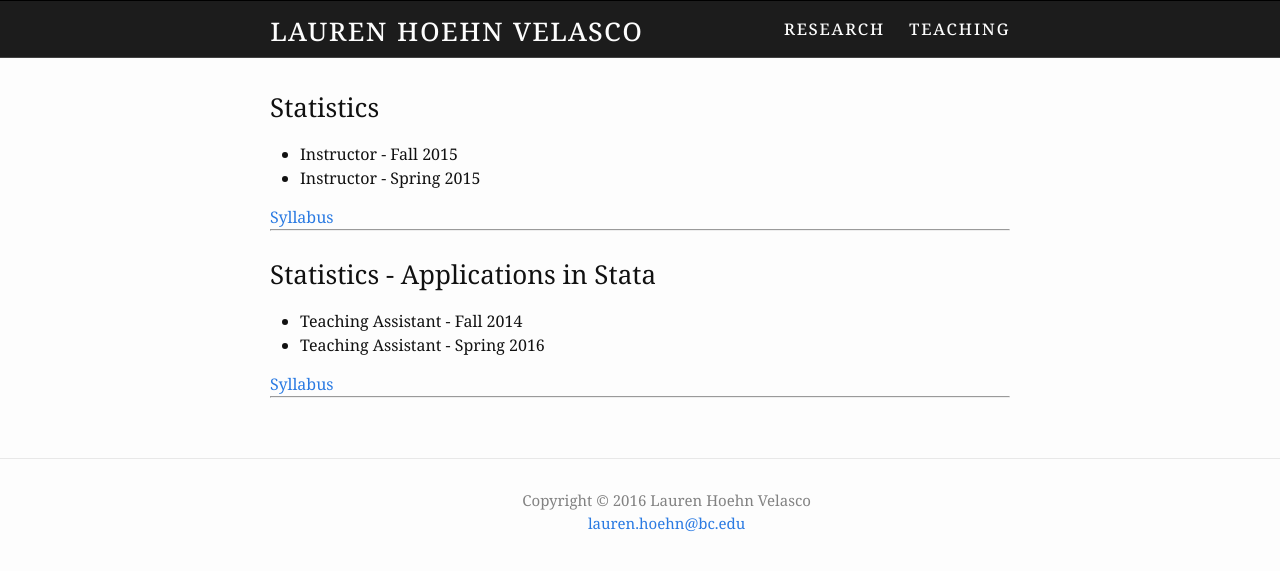
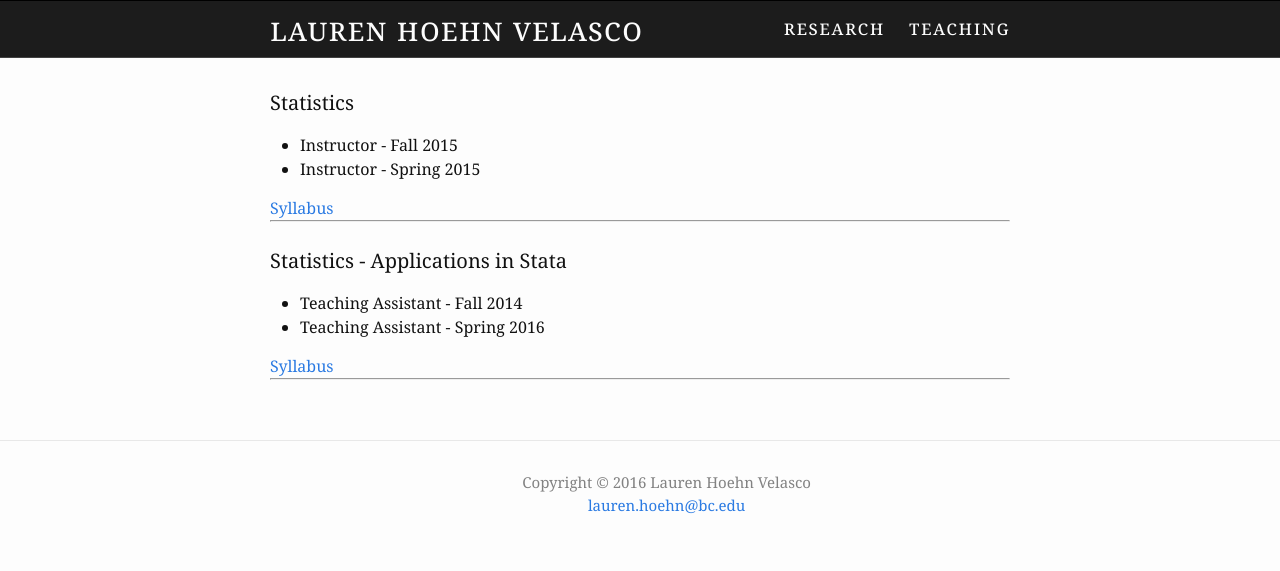
Before and after one commit to germsvel/lhv, a Jekyll site: the page built from teaching.html, in a window 1280 px wide. Shown: the top 571 px of the page. Built offline with Jekyll 4.4.1, drawn with Linux system fonts in a browser that asks for light colours.

```diff
--- a/teaching.html
+++ b/teaching.html
@@ -4,7 +4,7 @@ title: teaching
 permalink: /teaching/
 ---
 
-<h3>Statistics</h3>
+<h4>Statistics</h4>
 <ul>
   <li>Instructor - Fall 2015</li>
   <li>Instructor - Spring 2015</li>
@@ -14,7 +14,7 @@ permalink: /teaching/
 
 </br>
 
-<h3>Statistics - Applications in Stata</h3>
+<h4>Statistics - Applications in Stata</h4>
 <ul>
   <li>Teaching Assistant - Fall 2014</li>
   <li>Teaching Assistant - Spring 2016</li>
```
Also changed, not shown: research.html (+3 -5 lines).
